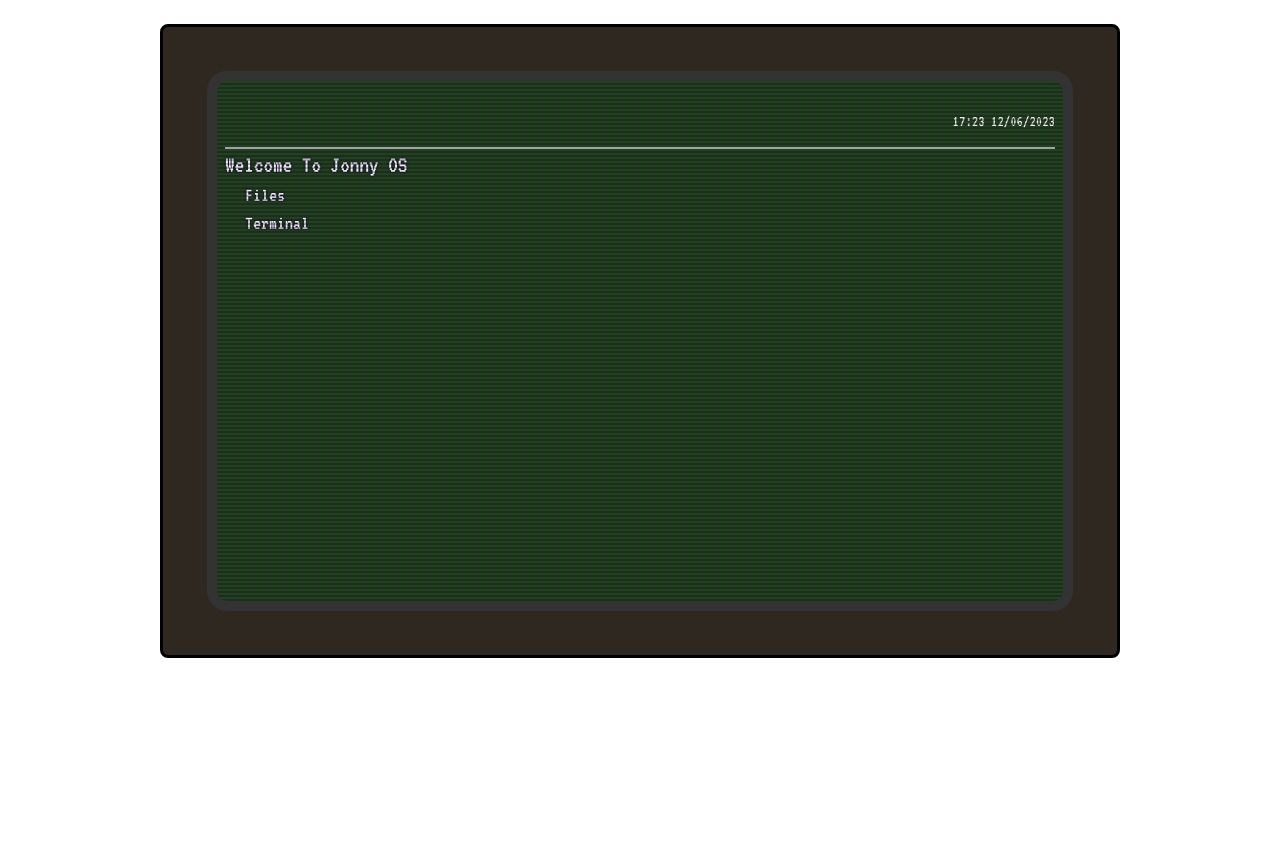
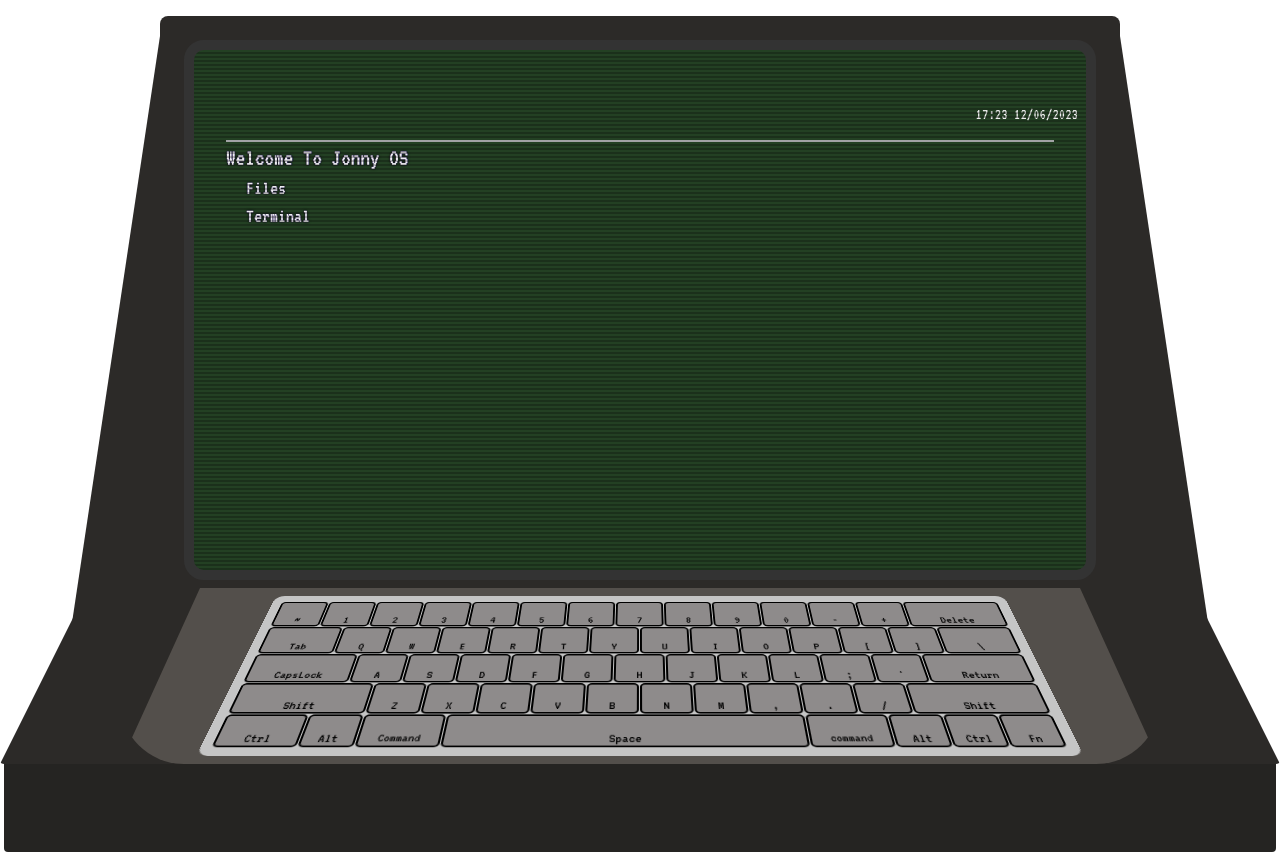
Before and after one commit to JonathanHumphrey/terminal-device, a Vue app: page / in a window 1280 px wide. Before the commit the page ends 800 px from the top, so only its background shows below. Built offline with nearby package versions, Linux system fonts and the light colour scheme.

Commit message:
added terminal outline and keyboard

```diff
--- a/src/components/ScreenFrame.vue
+++ b/src/components/ScreenFrame.vue
@@ -19,12 +19,211 @@ import Header from './Header.vue'
                 </div>
             </div>
         </div>
+        <div class="trapezoid"></div>
+        <div class="trapezoid-2">
+          <div class="keyboard-base">
+        <div class="key">~</div>
+        <div class="key">1</div>
+        <div class="key">2</div>
+        <div class="key">3</div>
+        <div class="key">4</div>
+        <div class="key">5</div>
+        <div class="key">6</div>
+        <div class="key">7</div>
+        <div class="key">8</div>
+        <div class="key">9</div>
+        <div class="key">0</div>
+        <div class="key">-</div>
+        <div class="key">+</div>
+        <div class="key delete">Delete</div>
+        <div class="key tab">Tab</div>
+        <div class="key">Q</div>
+        <div class="key">W</div>
+        <div class="key">E</div>
+        <div class="key">R</div>
+        <div class="key">T</div>
+        <div class="key">Y</div>
+        <div class="key">U</div>
+        <div class="key">I</div>
+        <div class="key">O</div>
+        <div class="key">P</div>
+        <div class="key">[</div>
+        <div class="key">]</div>
+        <div class="key backslash">\</div>
+        <div class="key capslock">CapsLock</div>
+        <div class="key">A</div>
+        <div class="key">S</div>
+        <div class="key">D</div>
+        <div class="key">F</div>
+        <div class="key">G</div>
+        <div class="key">H</div>
+        <div class="key">J</div>
+        <div class="key">K</div>
+        <div class="key">L</div>
+        <div class="key">;</div>
+        <div class="key">'</div>
+        <div class="key return">Return</div>
+        <div class="key leftshift">Shift</div>
+        <div class="key">Z</div>
+        <div class="key">X</div>
+        <div class="key">C</div>
+        <div class="key">V</div>
+        <div class="key">B</div>
+        <div class="key">N</div>
+        <div class="key">M</div>
+        <div class="key">,</div>
+        <div class="key">.</div>
+        <div class="key">/</div>
+        <div class="key rightshift">Shift</div>
+        <div class="key leftctrl">Ctrl</div>
+        <div class="key">Alt</div>
+        <div class="key command">Command</div>
+        <div class="key space">Space</div>
+        <div class="key command">command</div>
+        <div class="key">Alt</div>
+        <div class="key">Ctrl</div>
+        <div class="key">Fn</div>
+    </div>
+        </div>
+        <div class="trapezoid-3"></div>
+        <div class="trapezoid-4"></div>
+        <div class="trapezoid-5"></div>
+
+
     </div>
 </template>
 
 <style scoped>
+.keyboard-base {
+  width: 50rem;
+    padding: 10px;
+    position: absolute;
+    bottom: -19rem;
+    left: 50%;
+    transform: translate(-50%, -50%) perspective(800px) rotateX(45deg); /* Adjust the perspective and rotation as needed */
+    background-color: rgb(197, 197, 197);
+    border-radius: 10px;
+    display: grid;
+    grid-template-columns: repeat(30, 25px);
+    grid-template-rows: repeat(5, 40px);
+    grid-gap: 1px;
+}
 
 
+
+.key {
+    background-color: rgb(142, 139, 139);
+    border: 2px solid black;
+    border-radius: 5px;
+    grid-column: span 2;
+    font-size: 15px;
+    text-align: center;
+    padding-top: 17px;
+}
+
+.key:hover {
+  border: 1px solid #eeeeee;
+  cursor: pointer;
+}
+
+.delete {
+    grid-column: span 4;
+}
+
+.tab {
+    grid-column: span 3;
+}
+
+.backslash {
+    grid-column: span 3;
+}
+
+.capslock {
+    grid-column: span 4;
+}
+
+.return {
+    grid-column: span 4;
+}
+
+.leftshift {
+    grid-column: span 5;
+}
+
+.rightshift {
+    grid-column: span 5;
+}
+
+.leftctrl {
+    grid-column: span 3;
+}
+
+.command {
+    grid-column: span 3;
+    font-size: 14px;
+}
+
+.space {
+    grid-column: span 13;
+}
+.trapezoid {
+  position: absolute;
+  bottom: -5rem;
+    border-top: 50px solid transparent;
+    border-radius: .25rem;
+    border-bottom: 10rem solid #2c2a28; /* Adjust the height and color as needed */
+    border-left: 5rem solid transparent;
+    border-right: 5rem solid transparent;
+    height: 30rem;
+    width: 80rem; /* Adjust the width as needed */
+  }
+  .trapezoid-2{
+    position: absolute;
+    bottom: -5rem;
+    border-radius: 4rem;
+    border-top: 50px solid transparent;
+    border-bottom: 11rem solid #534f4b; /* Adjust the height and color as needed */
+    border-left: 5rem solid transparent;
+    border-right: 5rem solid transparent;
+    height: 20rem;
+    width: 65rem; /* Adjust the width as needed */
+  }
+  .trapezoid-3{
+    position: absolute;
+
+    left:-6rem;
+    bottom: .5rem;
+    border-top: 50px solid transparent;
+    border-bottom: 40rem solid #2c2a28; /* Adjust the height and color as needed */
+    border-left: 6rem solid transparent;
+    border-right: 6rem solid transparent;
+    height: 5rem;
+    width: 16rem; /* Adjust the width as needed */
+    z-index: -1;
+    border-radius: 2rem;
+  }
+  .trapezoid-4{
+    position: absolute;
+
+    right:-6rem;
+    bottom: .5rem;
+    border-top: 50px solid transparent;
+    border-bottom: 40rem solid #2c2a28; /* Adjust the height and color as needed */
+    border-left: 6rem solid transparent;
+    border-right: 6rem solid transparent;
+    height: 5rem;
+    width: 16rem; /* Adjust the width as needed */
+    z-index: -1;
+    border-radius: 2rem;
+  }
+  .trapezoid-5 {
+  position: absolute;
+  bottom: -10.5rem;
+    border-radius: .25rem;
+    border-bottom: 6rem solid #252422; /* Adjust the height and color as needed */
+      width: 79.5rem; /* Adjust the width as needed */
+    z-index: -2;
+  }
 #crt:before {
     content: " ";
     display: block;
@@ -223,22 +422,24 @@ import Header from './Header.vue'
     position: relative;
     width: 100%;
     height: 67.5vmin;
-    padding: .5rem;
+    padding: 2rem;
+    margin-bottom: 5rem;
     border: 10px solid #333; /* Border color for the beveled edge */
     border-radius: 20px; /* Adjust the border-radius to control the bevel effect */
     background-color: #254425; /* Background color of the screen */
     overflow: hidden; /* Hide content outside the border */
 }
 #monitor{
-    margin: 3vmin auto;
-	padding: 5.5vmin;
+    margin: 1rem auto;
+	padding: 3vmin;
 	width: 60rem;
+  max-height: 100vh;
 	display: flex;
 	flex-direction: column;
 	align-items: center;
-	background: #2f2820;
+	background: #2c2a28;
 	border-radius: 0.5rem;
-    border: solid black;
     font-family: terminal;
+    position: relative;
 }
 </style>
```
